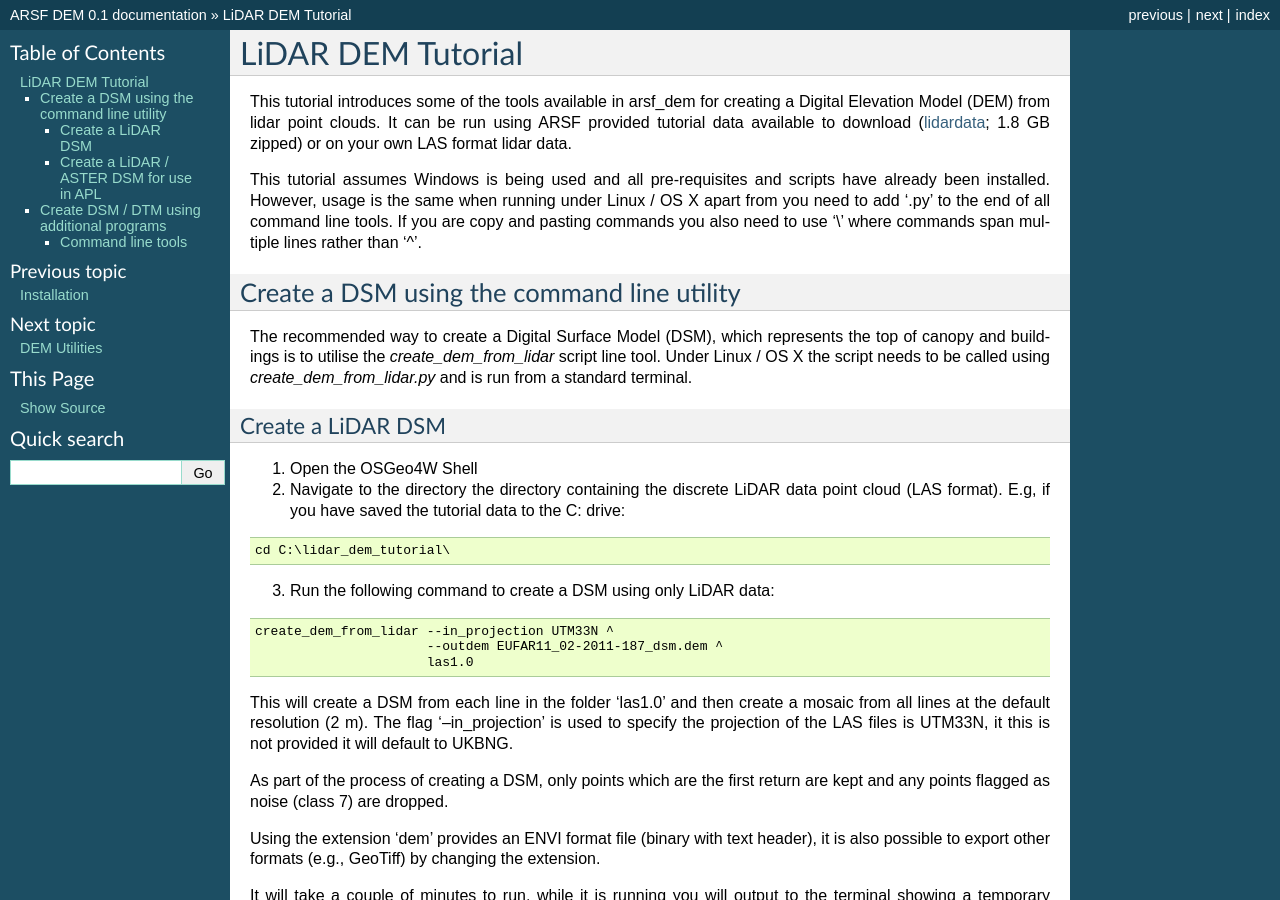
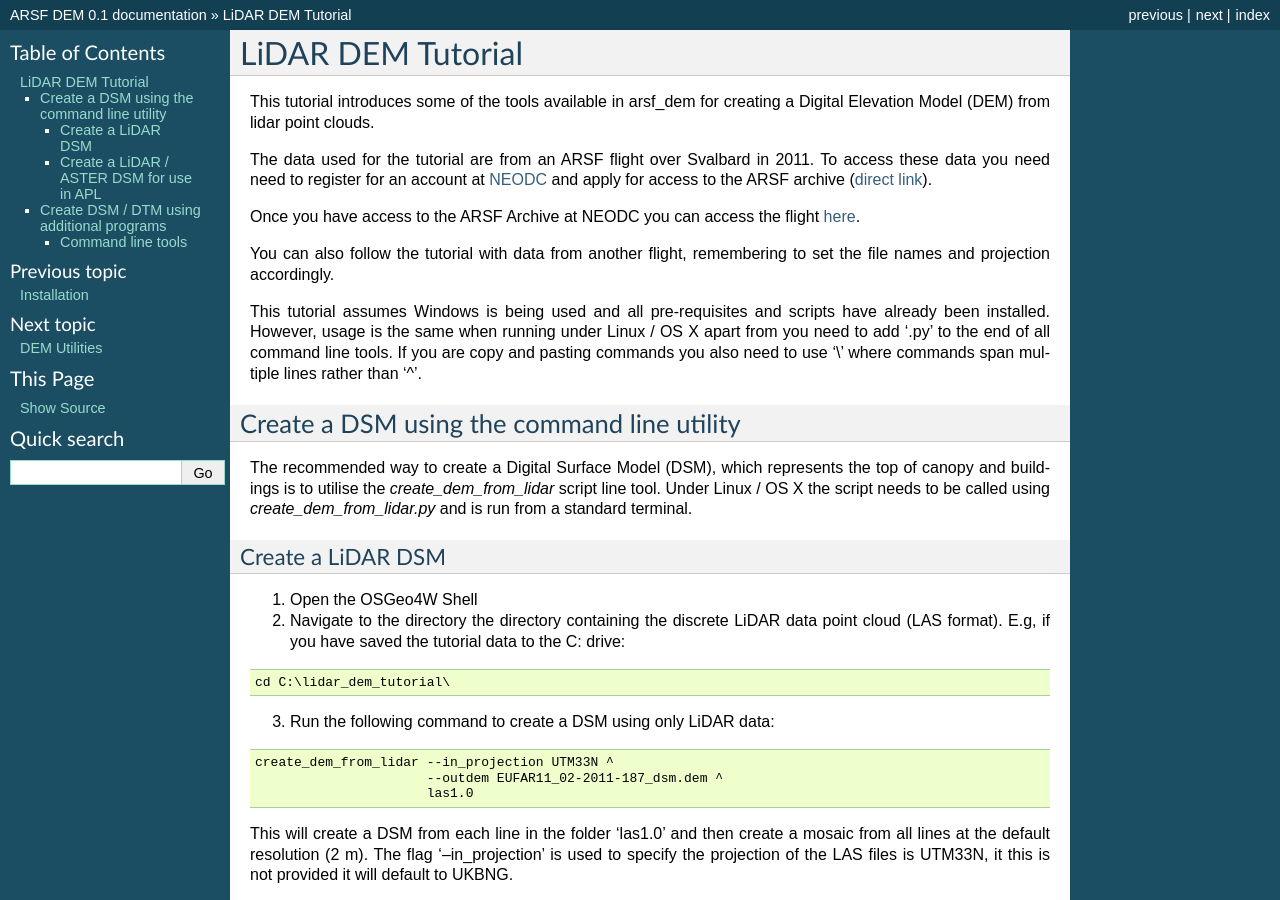
Before and after one commit to pmlrsg/arsf_dem_scripts, a Sphinx documentation site: the page built from doc/source/tutorial_lidar.rst, in a window 1280 px wide and 900 px high. Built offline with Sphinx 7.4.7, drawn with Linux system fonts in a browser that asks for light colours; formulas are drawn with MathJax 3; pages that are not in the unit, such as notebooks, are missing from menus.

Commit message:
Removed link to lidar data, added NEODC info

```diff
--- a/doc/source/tutorial_lidar.rst
+++ b/doc/source/tutorial_lidar.rst
@@ -2,8 +2,13 @@ LiDAR DEM Tutorial
 ===================
 
 This tutorial introduces some of the tools available in arsf_dem for creating a Digital Elevation Model (DEM) from lidar point clouds.
-It can be run using ARSF provided tutorial data available to download (lidardata_; 1.8 GB zipped) or on your own LAS format
-lidar data.
+
+The data used for the tutorial are from an ARSF flight over Svalbard in 2011.
+To access these data you need need to register for an account at NEODC_ and apply for access to the ARSF archive (`direct link <https://services.ceda.ac.uk/cedasite/resreg/application?attributeid=arsf>`_).
+
+Once you have access to the ARSF Archive at NEODC you can access the flight `here <http://browse.ceda.ac.uk/browse/neodc/arsf/2011/EUFAR11_02/EUFAR11_02-2011_187_SVALBD_PGLACIAL/LiDAR>`_.
+
+You can also follow the tutorial with data from another flight, remembering to set the file names and projection accordingly.
 
 This tutorial assumes Windows is being used and all pre-requisites and scripts have already been installed.
 However, usage is the same when running under Linux / OS X apart from you need to add '.py' to the end of all command line tools.
@@ -189,7 +194,7 @@ In these cases it is recommended you access the programs directly, as this will
 .. [1] It is possible to run LAStools without a license but it will add diagonal black lines to the output file and add small amounts of noise. For details of licensing LAStools see the LAStools_ website.
 .. [2] Note these programs are not affiliated with ARSF and have their own support systems (normally mailing lists). See their respective websites for more details on getting help.
 
-.. _lidardata: http://arsf-dan.nerc.ac.uk/files/lidar_dem_data.zip
+.. _NEODC: http://neodc.nerc.ac.uk/
 .. _gdalbuildvrt: http://www.gdal.org/gdalbuildvrt.html
 .. _las2txt: http://www.cs.unc.edu/~isenburg/lastools/download/las2txt_README.txt
 .. _GRASS: http://grass.osgeo.org/grass64/manuals/r.in.xyz.html
```
